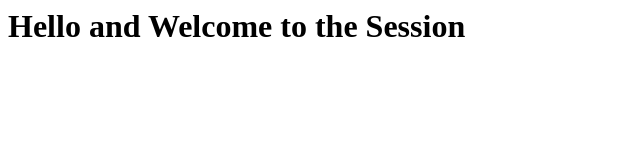
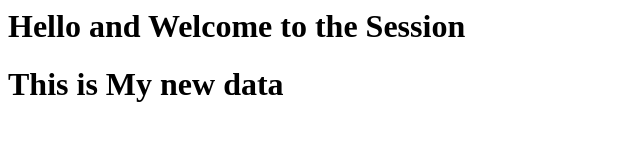
Before and after one commit to SAW-NAAZ/Health-Project, a plain HTML site: page index.html in a window 1280 px wide. Shown: the whole page, without its empty margins (0-640 px from the left). Drawn offline with Linux system fonts and the light colour scheme.

Commit message:
This is My 2nd commit for the project

```diff
--- a/index.html
+++ b/index.html
@@ -1,3 +1,4 @@
 <html>
     <h1> Hello and Welcome to the Session</h1>
+    <h1> This is My new data </h1>
 </html>
```
